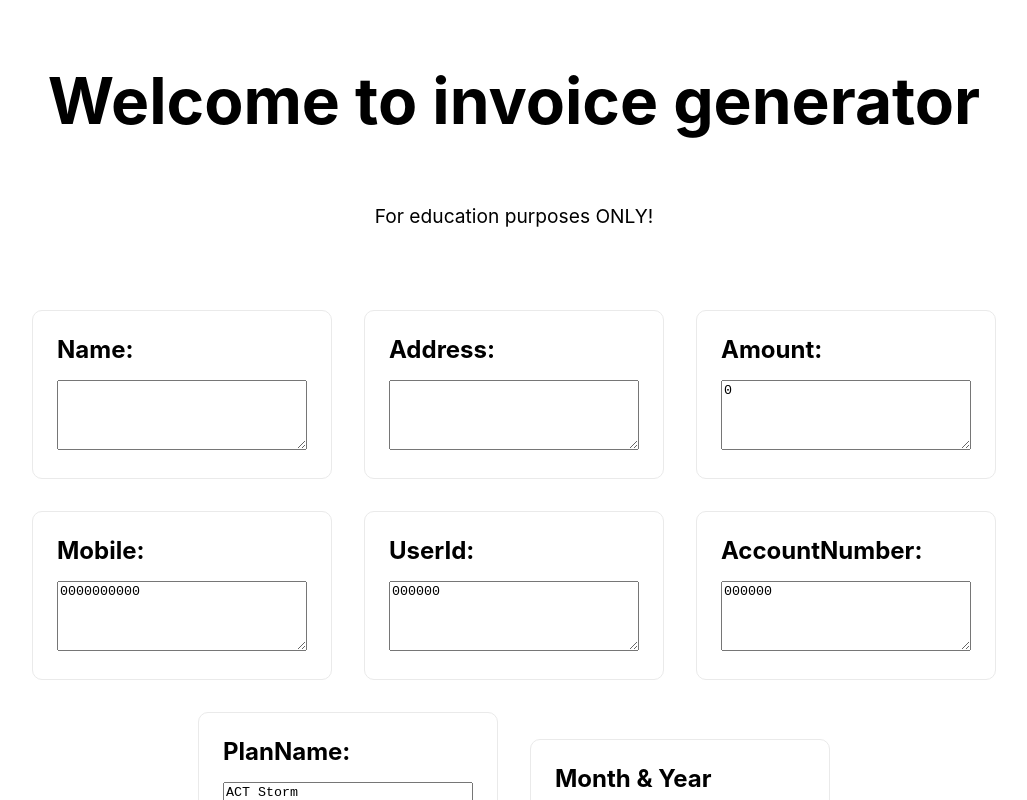
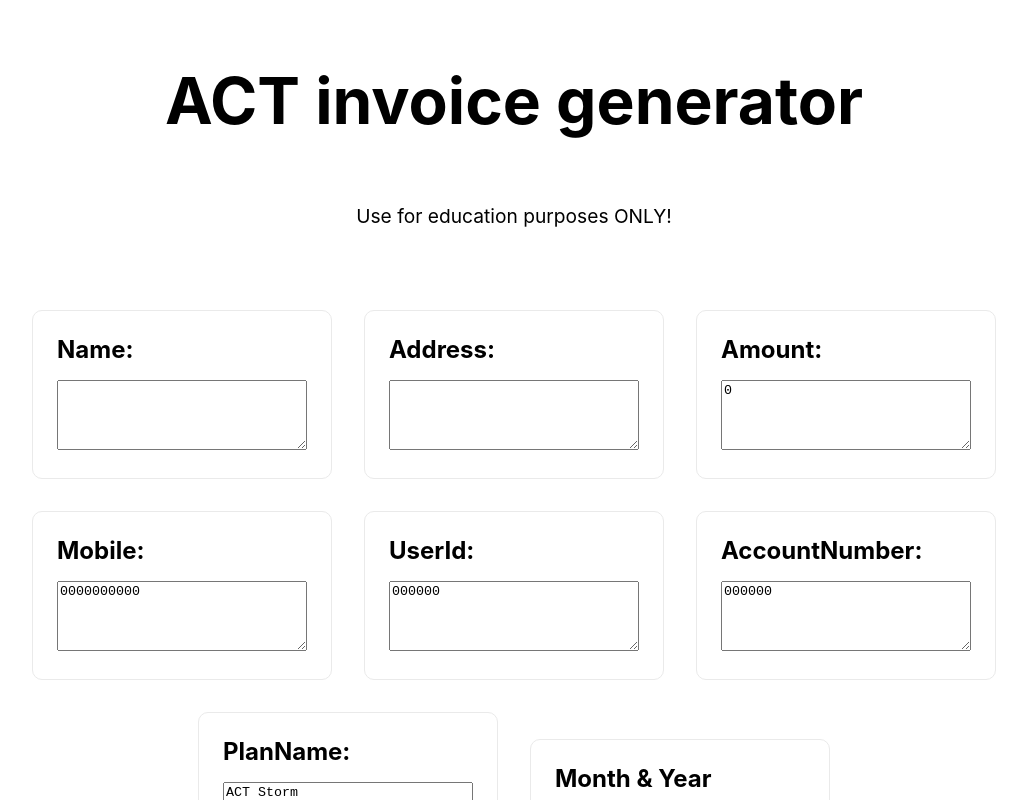
Before and after one commit to Jeevan-Kishore/invoice-generator, a Next.js app: page / in a window 1280 px wide. Shown: the top 800 px of the page, without its empty margins (126-1153 px from the left). Built offline with nearby package versions, Linux system fonts and the light colour scheme.

Commit message:
add loader

```diff
--- a/pages/index.js
+++ b/pages/index.js
@@ -18,6 +18,7 @@ export default function Home() {
   const [userData, setUserData] = useState(defaultUserData);
   const [month, setMonth] = useState(months[0]);
   const [year, setYear] = useState(years[0]);
+  const [loadingIndicator, setLoadingIndicator] = useState(false);
 
   const onChangeHandler = (e, target) => {
     const value = e.target.value;
@@ -25,6 +26,7 @@ export default function Home() {
   };
 
   const onClickHandler = async () => {
+    setLoadingIndicator(true);
     const response = await fetch("/api/generate-invoice", {
       method: "POST",
       body: JSON.stringify({ ...userData, month, year }),
@@ -49,8 +51,13 @@ export default function Home() {
       setTimeout(() => {
         window.URL.revokeObjectURL(objUrl);
       }, 250);
+      setLoadingIndicator(false);
     }
   };
+
+  if(loadingIndicator){
+    return <div className={styles.loader}>Loading..</div>
+  }
 
   return (
     <div className={styles.container}>
@@ -61,9 +68,9 @@ export default function Home() {
       </Head>
 
       <main className={styles.main}>
-        <h1 className={styles.title}>Welcome to invoice generator</h1>
+        <h1 className={styles.title}>ACT invoice generator</h1>
 
-        <p className={styles.description}>For education purposes ONLY!</p>
+        <p className={styles.description}>Use for education purposes ONLY!</p>
 
         <div className={styles.grid}>
           {Object.keys(defaultUserData).map((item, index) => (
--- a/styles/Home.module.css
+++ b/styles/Home.module.css
@@ -129,3 +129,12 @@
     flex-direction: column;
   }
 }
+
+.loader{
+  height: 100%;
+  width: 100%;
+  background-color: rgba(0,0,0,0.5);
+  position: absolute;
+  text-align: center;
+  vertical-align: center;
+}
```
